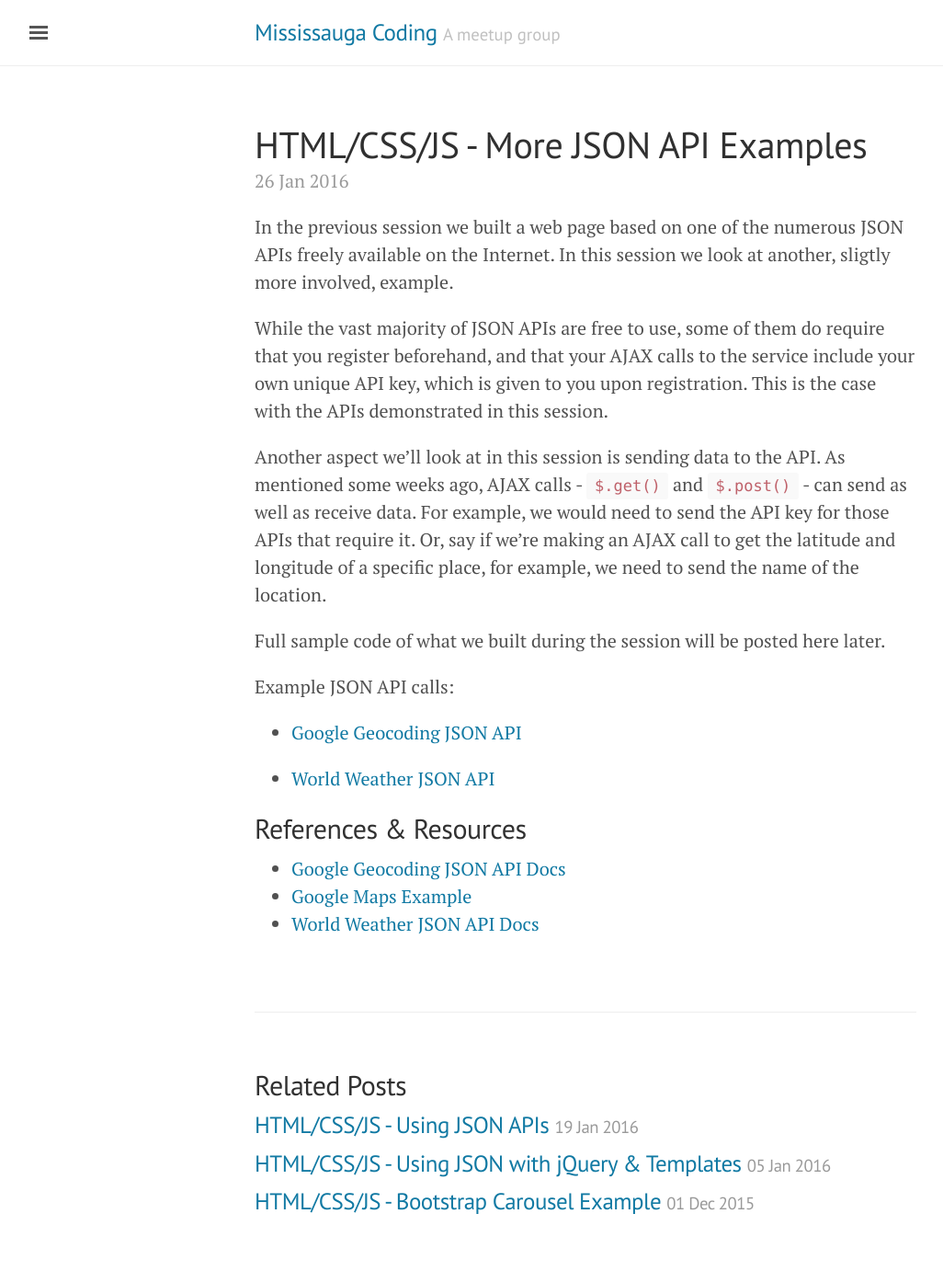
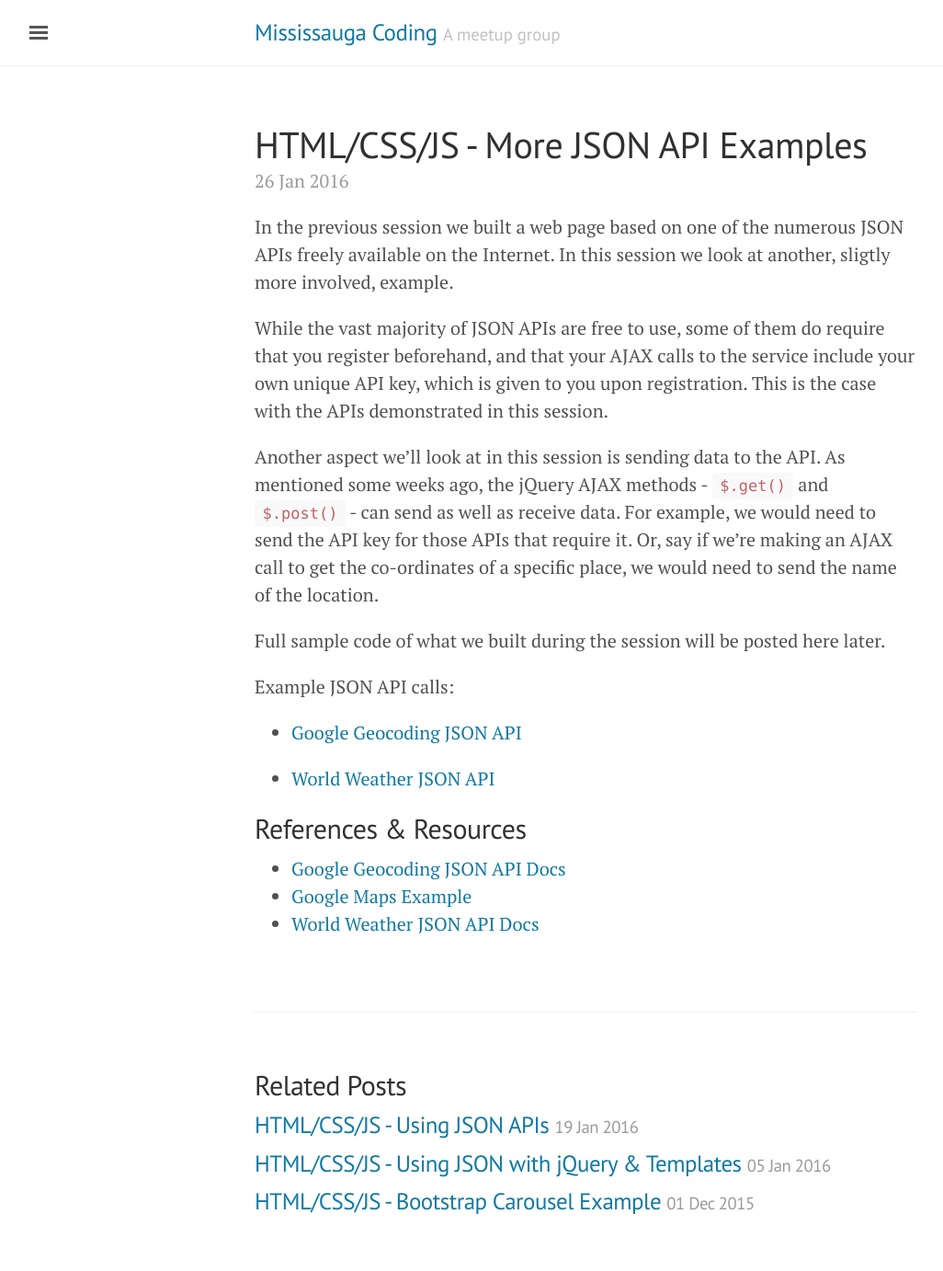
Before and after one commit to MississaugaCoding/mississaugacoding.github.io, a Jekyll site: the page built from _posts/2016-01-26-html-css-js-json-apis-2.md, in a window 1280 px wide. Shown: the whole page at 92% size, without its empty margins (3-1029 px from the left). Built offline with Jekyll 4.4.1, drawn with Linux system fonts in a browser that asks for light colours; comment, search, counter and statistics services are not loaded.

Commit message:
updated post for session 19

```diff
--- a/_posts/2016-01-26-html-css-js-json-apis-2.md
+++ b/_posts/2016-01-26-html-css-js-json-apis-2.md
@@ -9,7 +9,7 @@ In the previous session we built a web page based on one of the numerous JSON AP
 
 While the vast majority of JSON APIs are free to use, some of them do require that you register beforehand, and that your AJAX calls to the service include your own unique API key, which is given to you upon registration. This is the case with the APIs demonstrated in this session.
 
-Another aspect we'll look at in this session is sending data to the API. As mentioned some weeks ago, AJAX calls - `$.get()` and `$.post()` - can send as well as receive data. For example, we would need to send the API key for those APIs that require it. Or, say if we're making an AJAX call to get the latitude and longitude of a specific place, for example, we need to send the name of the location.
+Another aspect we'll look at in this session is sending data to the API. As mentioned some weeks ago, the jQuery AJAX methods - `$.get()` and `$.post()` - can send as well as receive data. For example, we would need to send the API key for those APIs that require it. Or, say if we're making an AJAX call to get the co-ordinates of a specific place, we would need to send the name of the location.
 
 Full sample code of what we built during the session will be posted here later.
 
```
